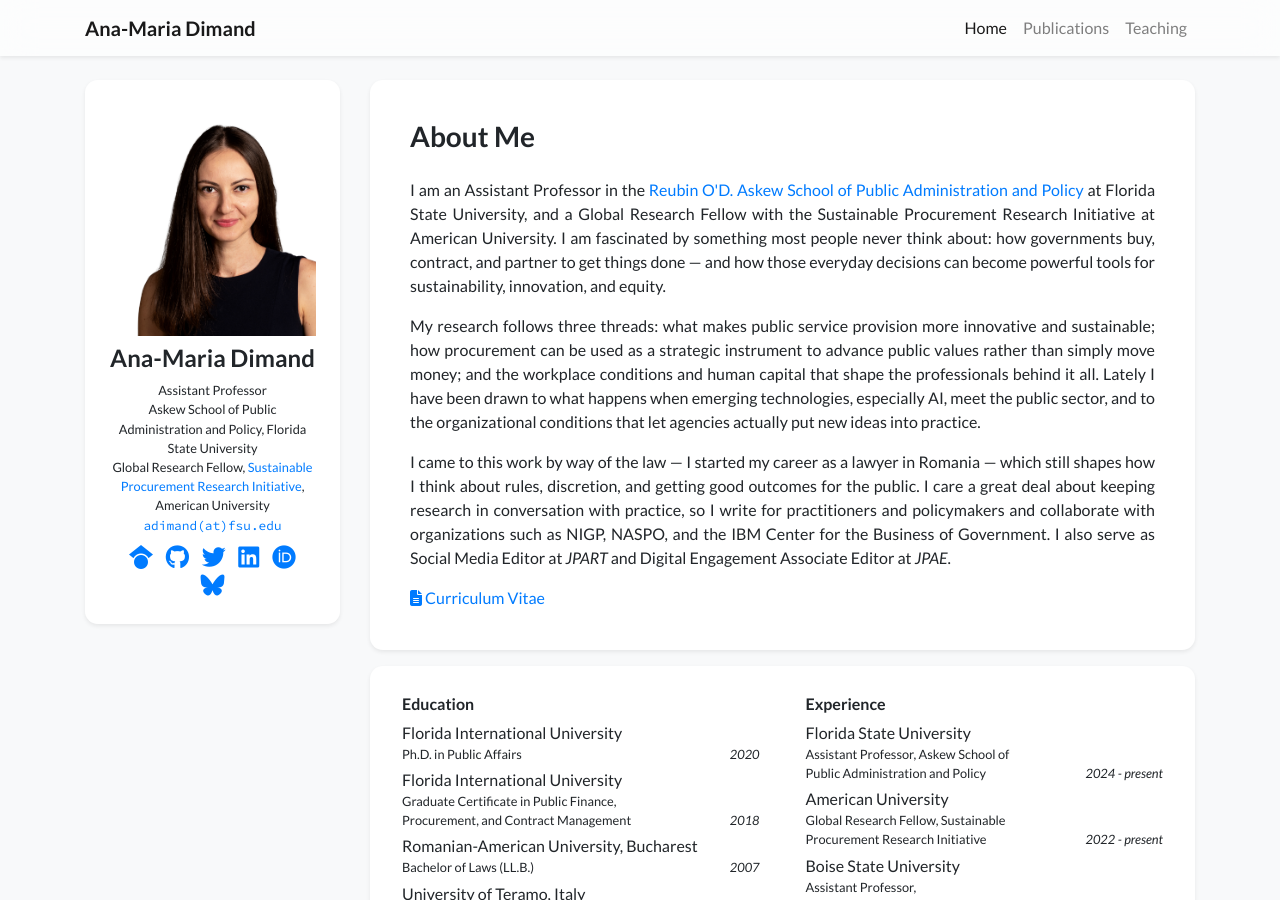
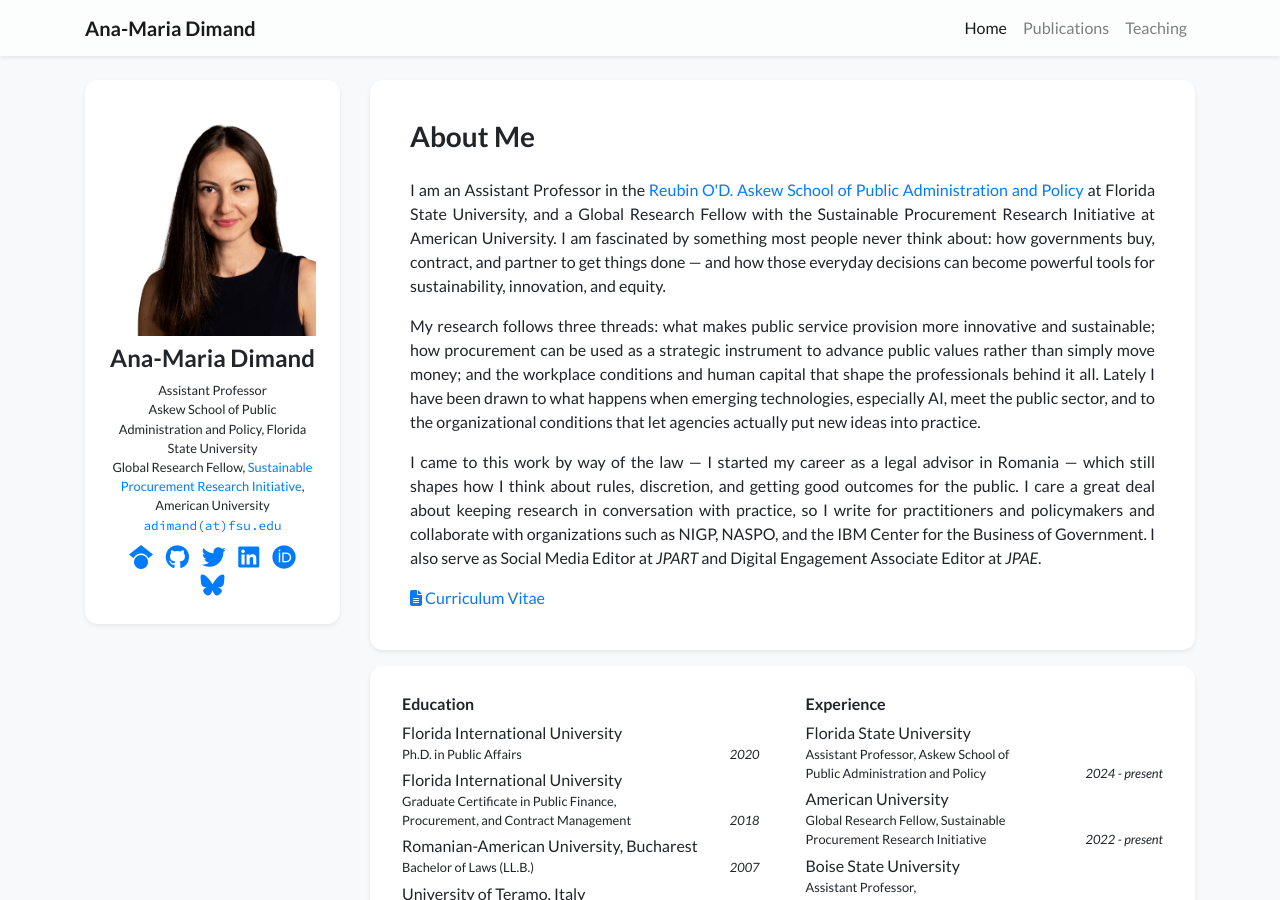
Before and after one commit to anamariadimand/anamariadimand.github.io, a Jekyll site: the page built from index.html, in a window 1280 px wide and 900 px high. Built offline with Jekyll 4.4.1, drawn with Linux system fonts in a browser that asks for light colours; nearby versions of some CDN libraries; a style sheet for code colours, icons or effects is not loaded.

Commit message:
Update bio: lawyer -> legal advisor
Co-Authored-By: Claude Opus 4.8 <noreply@anthropic.com>

```diff
--- a/_data/profile.yml
+++ b/_data/profile.yml
@@ -37,7 +37,7 @@ short_bio: >-
     conditions that let agencies actually put new ideas into practice.
   </p>
   <p>
-    I came to this work by way of the law &mdash; I started my career as a lawyer in Romania &mdash; which still
+    I came to this work by way of the law &mdash; I started my career as a legal advisor in Romania &mdash; which still
     shapes how I think about rules, discretion, and getting good outcomes for the public. I care a great deal about
     keeping research in conversation with practice, so I write for practitioners and policymakers and collaborate
     with organizations such as NIGP, NASPO, and the IBM Center for the Business of Government. I also serve as Social
```
